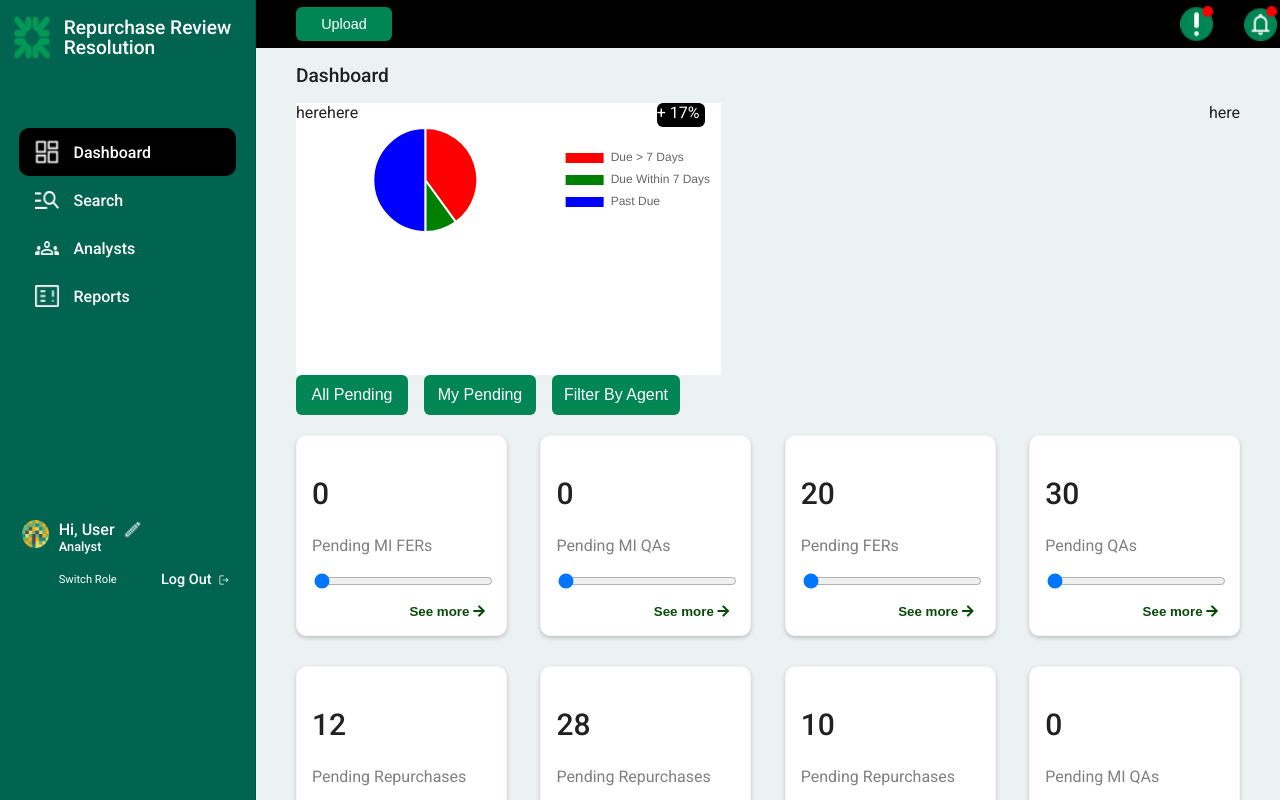
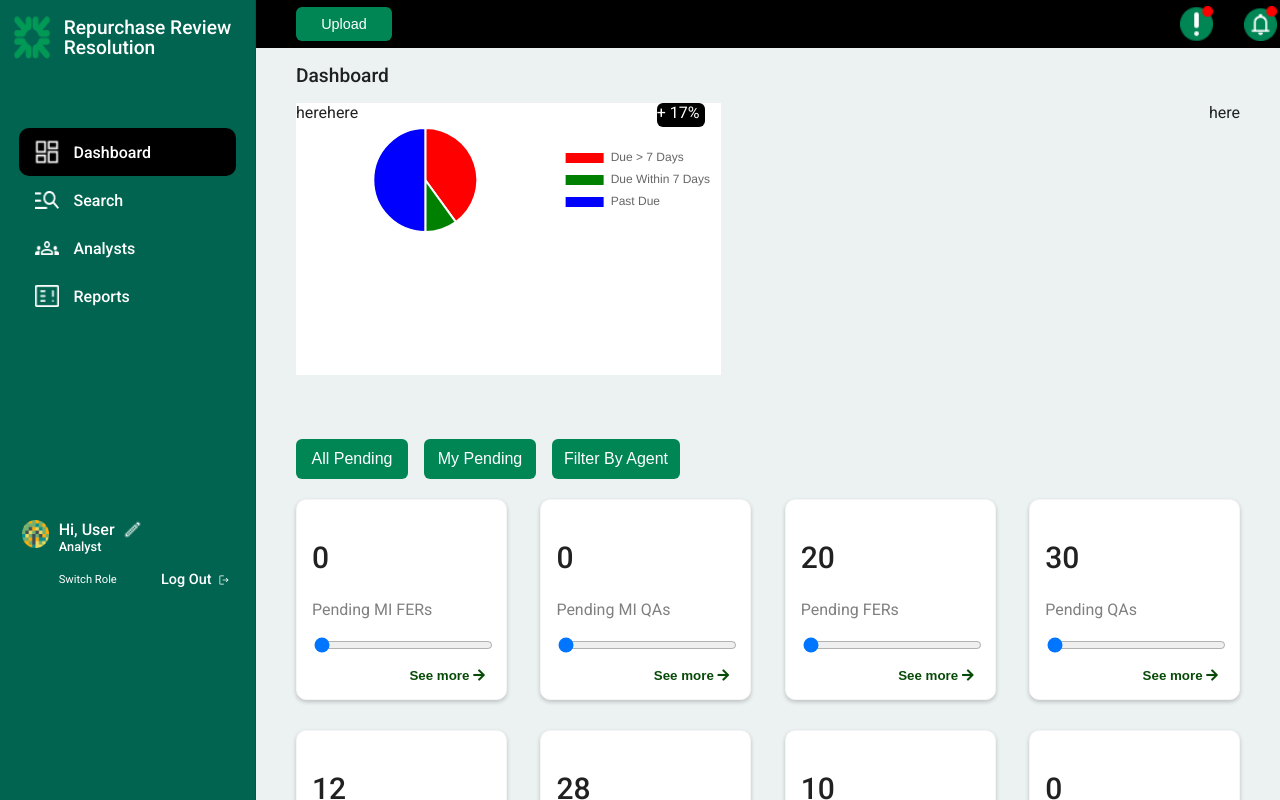
Before and after one commit to Taejun-bdiplus/mock-citizens-r3p, an Angular app: page /dashboard in a window 1280 px wide. Built offline with nearby package versions, Linux system fonts and the light colour scheme; what ng2-charts would draw is missing.

Commit message:
add margin on top of 2nd row on Dashboard

```diff
--- a/src/app/pages/main-layout/main-body/dashboard/dashboard.component.css
+++ b/src/app/pages/main-layout/main-body/dashboard/dashboard.component.css
@@ -28,7 +28,9 @@
 }
 
 
-
+.dashabord-second-row {
+  margin-top: 4rem;
+}
 .filter-button {
   background-color: #008555;
   color: white;
```
